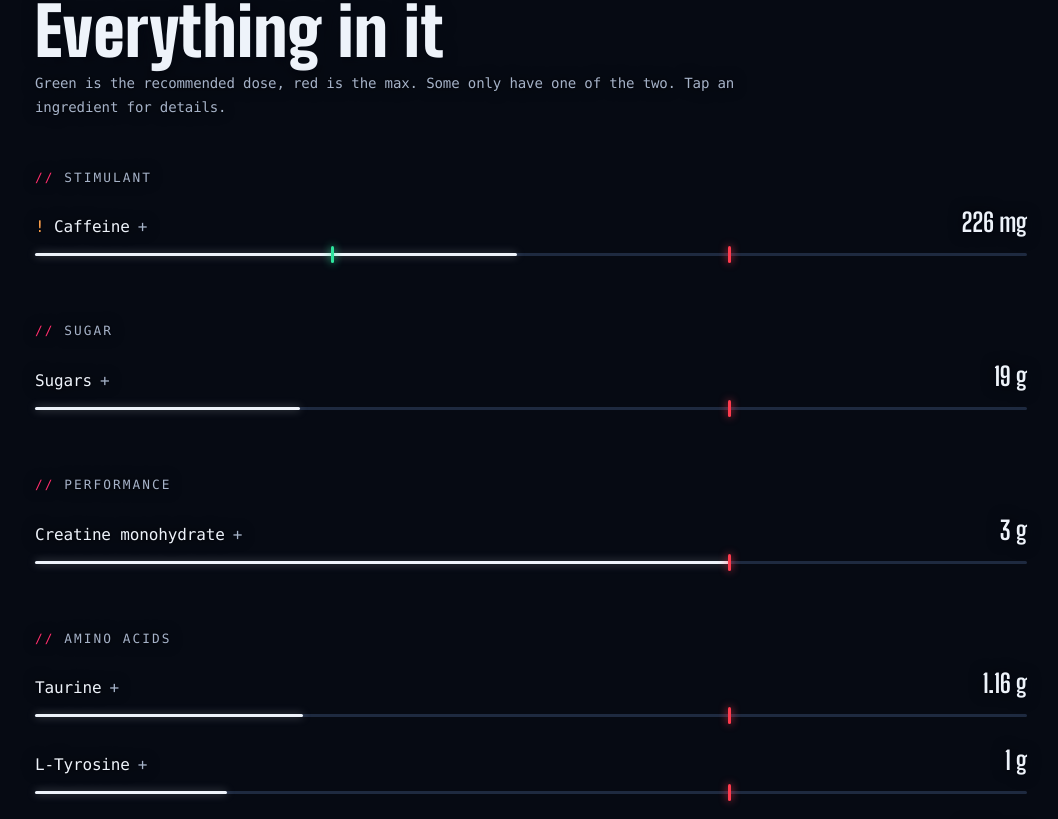
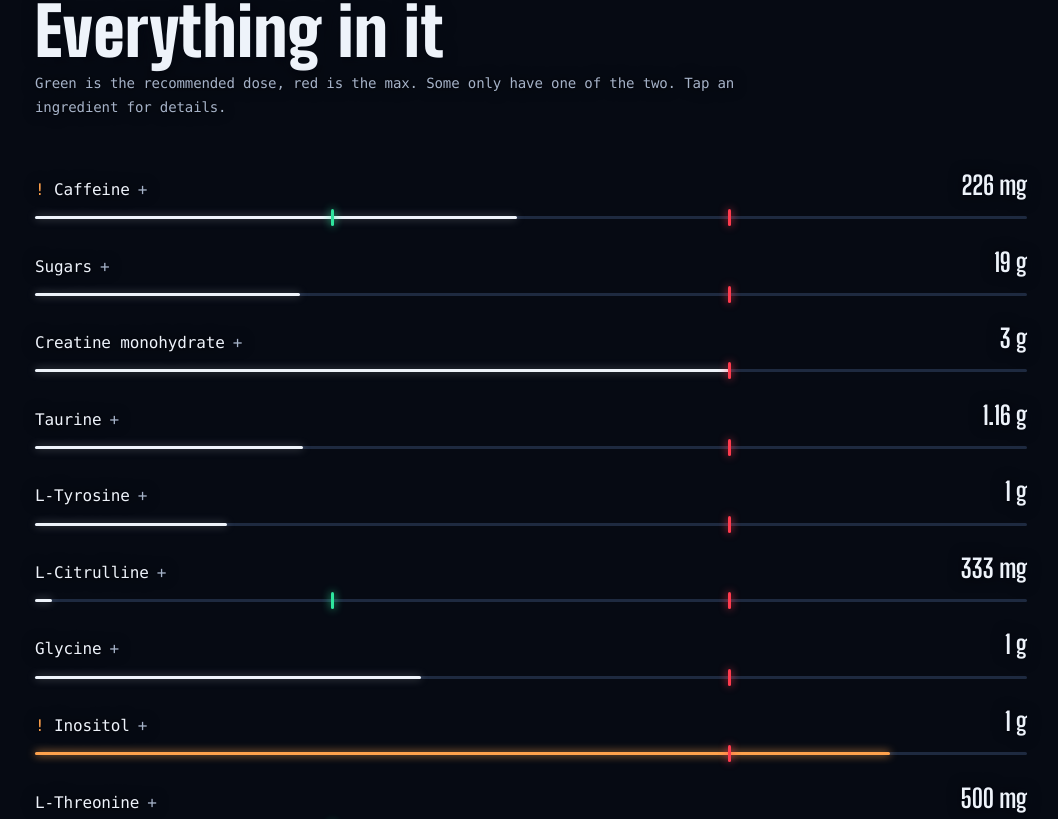
Before and after one commit to Utrehd/FoogyDude-Energy, a plain HTML site: page index.html in a window 1280 px wide. Shown: the part 1985-2804 px from the top of the page, without its empty margins (109-1167 px from the left). Drawn offline with Linux system fonts and the light colour scheme; a web font is replaced by a local one.

Commit message:
Ingredient list: one plain list per section, no category headings
Co-Authored-By: Claude Haiku 5.5 <noreply@anthropic.com>
Claude-Session: https://claude.ai/code/session_01GXagZRprnt4TRqthb3bubq

```diff
--- a/index.html
+++ b/index.html
@@ -171,9 +171,7 @@ h2 { margin: 0 0 1.75rem; font-size: clamp(2.6rem, 7vw, 4.2rem); }
 
 /* Ingredients */
 .hint { color: var(--muted); margin: -1rem 0 2.5rem; max-width: 46rem; font-size: .88rem; }
-.group { margin-top: 3rem; }
-.group h3 { margin: 0 0 .5rem; font-weight: 400; font-size: .8rem; letter-spacing: .16em; text-transform: uppercase; color: var(--muted); }
-.group h3::before { content: "// "; color: var(--pulse); transition: color .4s; }
+.list { margin: 0; }
 details.ing { padding: .9rem 0; }
 details.ing summary { list-style: none; cursor: pointer; display: grid; grid-template-columns: 1fr auto; column-gap: 1rem; row-gap: .45rem; align-items: baseline; }
 details.ing summary::-webkit-details-marker { display: none; }
@@ -523,18 +521,17 @@ footer p + p { margin-top: .6rem; }
     : v <= max ? 30 + (v - rec) / (max - rec) * 40
     : overMax(v, max);
 
+  // One continuous list per section, in the same order as GROUPS, with no group headings
+  const lists = { bar: document.createElement("div"), more: document.createElement("div") };
+  lists.bar.className = "list";
+  lists.more.className = "list";
+  ingRoot.appendChild(lists.bar);
+  moreRoot.appendChild(lists.more);
+
   GROUPS.forEach(g => {
-    const wraps = {};
     g.items.forEach(item => {
       const withBar = hasBar(item);
-      const kind = withBar ? "bar" : "more";
-      if (!wraps[kind]) {
-        wraps[kind] = document.createElement("div");
-        wraps[kind].className = "group";
-        wraps[kind].innerHTML = `<h3>${g.title}</h3>`;
-        (withBar ? ingRoot : moreRoot).appendChild(wraps[kind]);
-      }
-      const wrap = wraps[kind];
+      const wrap = lists[withBar ? "bar" : "more"];
       const d = document.createElement("details");
       d.className = "ing";
       d.innerHTML = `
@@ -594,8 +591,7 @@ footer p + p { margin-top: .6rem; }
 
       if (bar) bar.style.width = barPos(v, recOf(item), item.max).toFixed(1) + "%";
     });
-    document.querySelectorAll(".group").forEach(g => { g.hidden = [...g.querySelectorAll("details.ing")].every(x => x.hidden); });
-    document.getElementById("more-h").closest("section").hidden = [...moreRoot.querySelectorAll(".group")].every(g => g.hidden);
+    document.getElementById("more-h").closest("section").hidden = [...moreRoot.querySelectorAll("details.ing")].every(x => x.hidden);
   }
 
   document.querySelectorAll(".mode").forEach(b => b.addEventListener("click", () => render(b.dataset.mode)));
```
Also changed, not shown: 1 other file.
